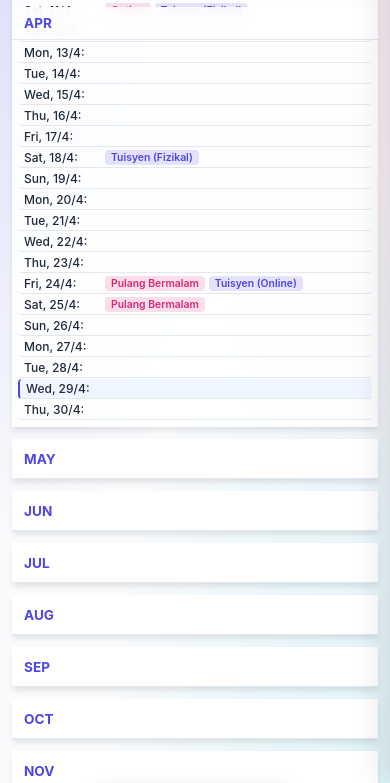
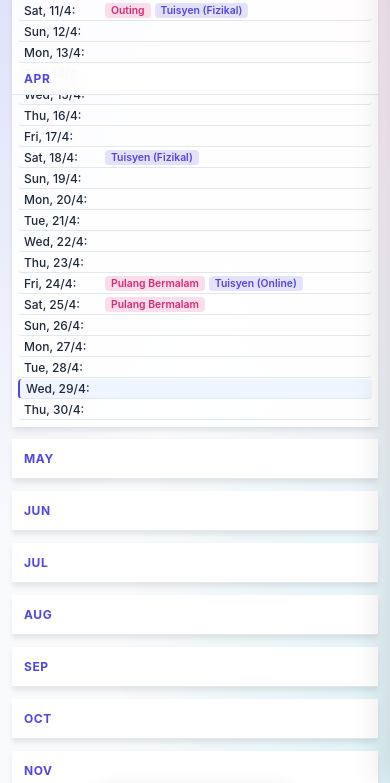
Before and after one commit to ahmadzabilalbar/agenda, a plain HTML site: page index.html in a window 390 px wide. Shown: the part 61-844 px from the top of the page. Drawn offline with Linux system fonts and the light colour scheme.

Commit message:
Reduce month header font size to 0.75rem

```diff
--- a/index.html
+++ b/index.html
@@ -355,12 +355,12 @@
                 padding: 0 12px;
                 border-bottom: 1px solid var(--card-border);
                 position: sticky;
-                top: 0;
+                top: calc(56px + env(safe-area-inset-top));
                 background: var(--card-bg);
                 backdrop-filter: blur(10px);
                 z-index: 50;
             }
-            .month-header span { font-size: 0.85rem; font-weight: 700; color: var(--primary); }
+            .month-header span { font-size: 0.75rem; font-weight: 700; color: var(--primary); letter-spacing: 0.05em; }
             .expanded .month-header { border-bottom: 1px solid var(--card-border); }
             .event-sidebar { width: 100%; right: -100%; }
         }
```
